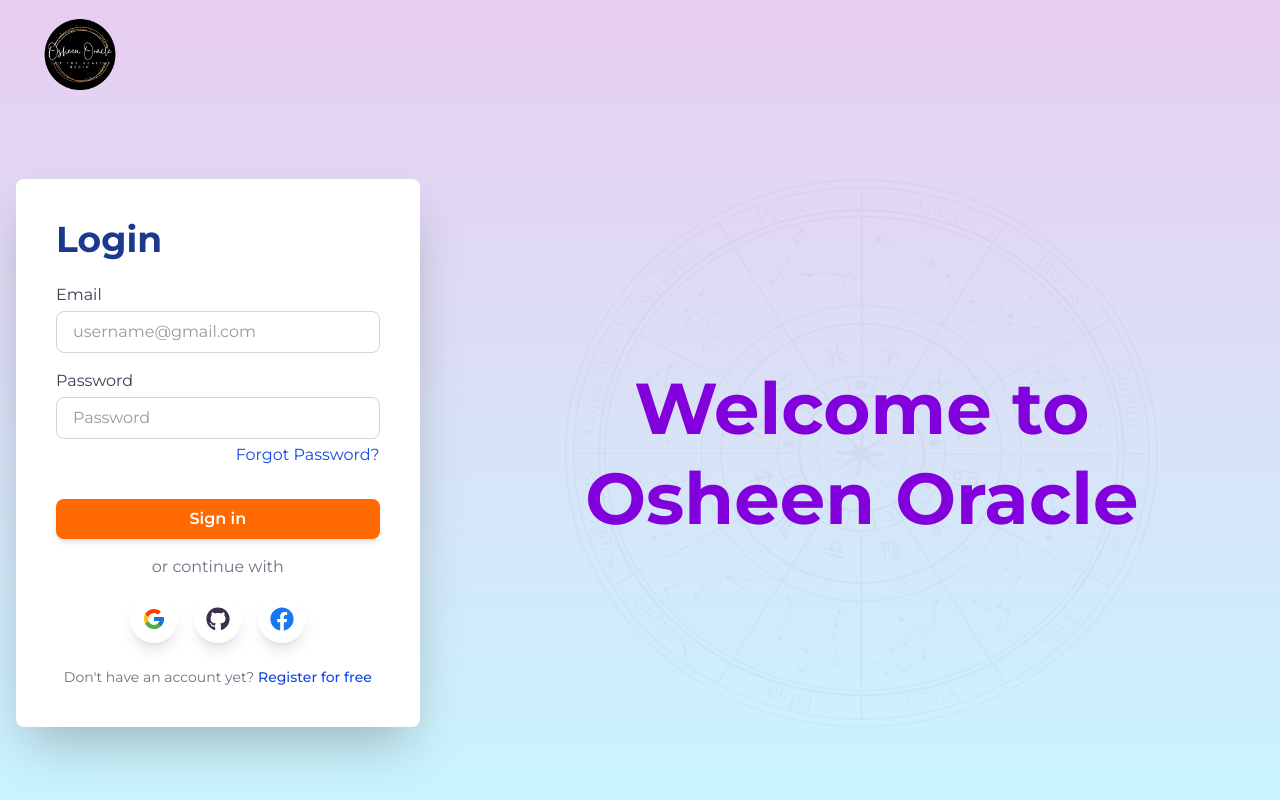
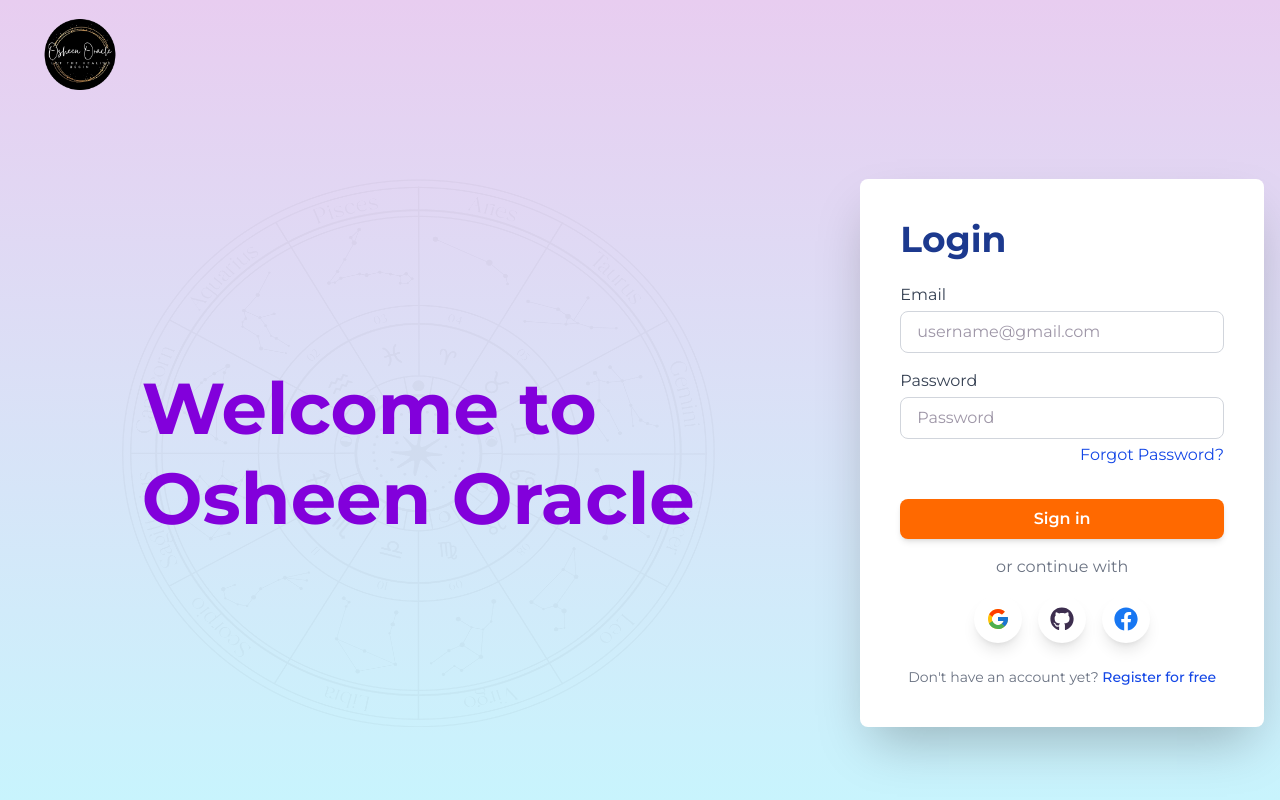
Before and after one commit to avinash-kr-pandey/OsheenOracle, a Next.js app: page /login in a window 1280 px wide. Built offline with nearby package versions, Linux system fonts and the light colour scheme; a web font is replaced by a local one.

Commit message:
new code

```diff
--- a/src/app/login/page.jsx
+++ b/src/app/login/page.jsx
@@ -40,8 +40,8 @@ const AuthPage = () => {
         style={{ fontFamily: "var(--font-montserrat)" }}
       >
         <div className="flex flex-col md:flex-row w-full max-w-7xl gap-6 md:gap-10">
-          {/* Welcome Message */}
-          <div className="order-1 md:order-2 w-full md:w-2/3 flex flex-col items-center justify-center relative p-6 sm:p-10">
+          {/* Welcome Message (LEFT SIDE now) */}
+          <div className="order-1 w-full md:w-2/3 flex flex-col items-center justify-center relative p-6 sm:p-10">
             <Image
               src="/images/roundimage.png"
               alt="Zodiac Wheel"
@@ -49,13 +49,13 @@ const AuthPage = () => {
               width={600}
               height={600}
             />
-            <h1 className="text-3xl sm:text-4xl md:text-5xl lg:text-6xl xl:text-7xl text-purple-700 text-center z-10 font-bold leading-tight">
+            <h1 className="text-3xl sm:text-4xl md:text-5xl lg:text-6xl xl:text-7xl text-purple-700 text-center md:text-left z-10 font-bold leading-tight">
               Welcome to <br /> Osheen Oracle
             </h1>
           </div>
 
-          {/* Auth Form */}
-          <div className="order-2 md:order-1 w-full md:w-1/3 bg-white bg-opacity-90 p-6 sm:p-10 flex flex-col justify-center rounded-lg shadow-2xl">
+          {/* Auth Form (RIGHT SIDE now) */}
+          <div className="order-2 w-full md:w-1/3 bg-white bg-opacity-90 p-6 sm:p-10 flex flex-col justify-center rounded-lg shadow-2xl">
             <h2 className="text-2xl sm:text-3xl md:text-4xl font-bold text-blue-900 mb-6 text-center md:text-left">
               {isRegister ? "Register" : "Login"}
             </h2>
```
